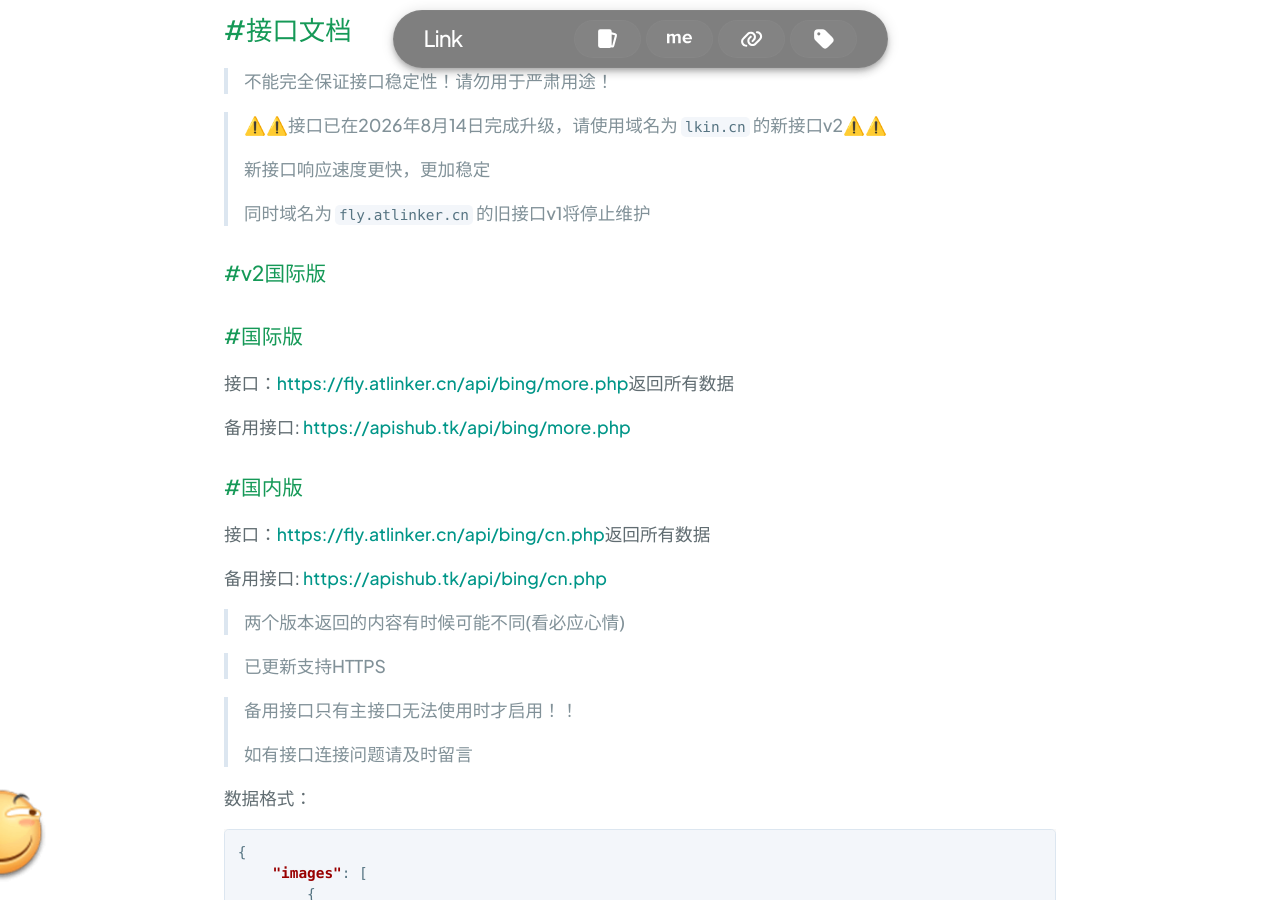
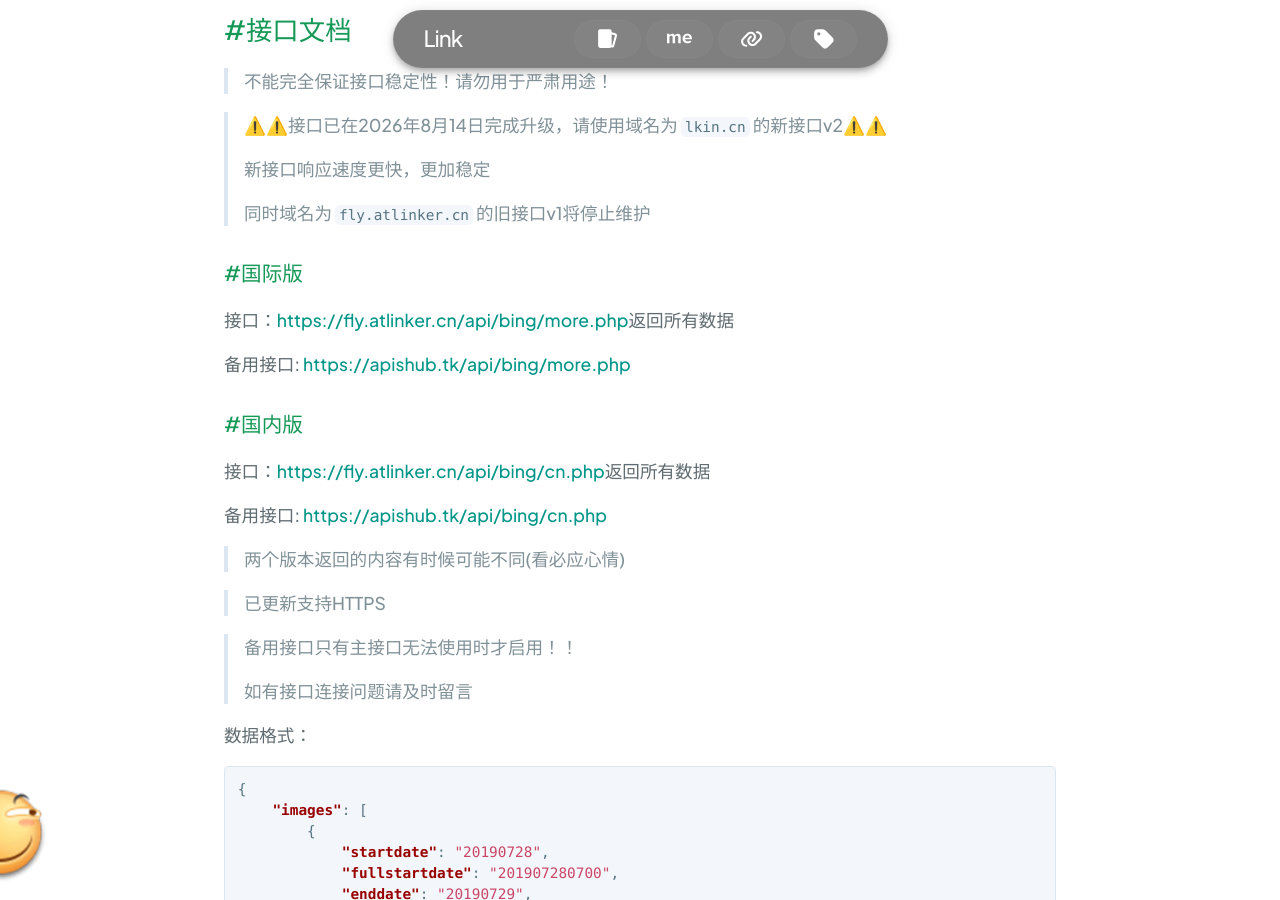
Before and after one commit to link9596/qwq, a Jekyll site: the page built from _posts/2019-7-28-bing.md, in a window 1280 px wide and 900 px high, scrolled down 1595 px. Built offline with Jekyll 4.4.1, drawn with Linux system fonts in a browser that asks for light colours; comment, search, counter and statistics services are not loaded.

Commit message:
更新必应壁纸接口

```diff
--- a/_posts/2019-7-28-bing.md
+++ b/_posts/2019-7-28-bing.md
@@ -47,9 +47,6 @@ header('accept-language:zh-CN,zh;q=0.9');
 > 新接口响应速度更快，更加稳定
 >
 > 同时域名为 `fly.atlinker.cn` 的旧接口v1将停止维护
-
-### #v2国际版
-
 
 
 ### #国际版
```
